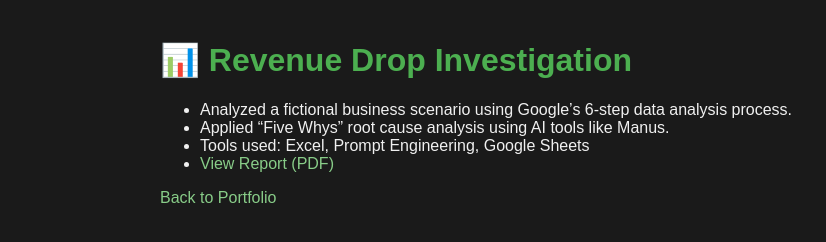
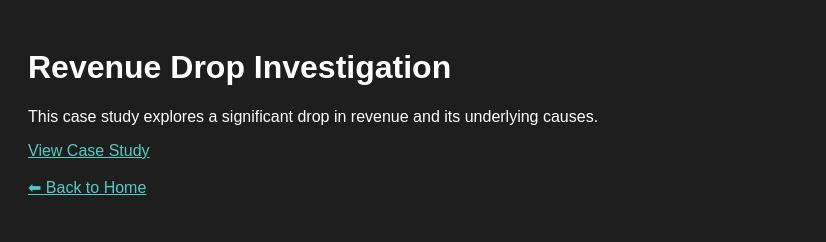
Before and after one commit to ewiges3317/ai-data-portfolio, a plain HTML site: page revenue-drop-investigation/index.html in a window 1280 px wide. Shown: the whole page, without its empty margins (0-826 px from the left). Drawn offline with Linux system fonts and the light colour scheme.

Commit message:
Updated revenue-drop-investigation/index.html layout and link

```diff
--- a/revenue-drop-investigation/index.html
+++ b/revenue-drop-investigation/index.html
@@ -1,42 +1,14 @@
 <!DOCTYPE html>
 <html>
 <head>
-    <title>Revenue Drop Investigation</title>
-    <style>
-        body {
-            font-family: Arial, sans-serif;
-            margin: 0;
-            padding: 0;
-            background-color: #1a1a1a;
-            color: #f0f0f0;
-        }
-        .container {
-            padding: 20px;
-            max-width: 960px;
-            margin: 0 auto;
-        }
-        h1, h2 {
-            color: #4CAF50;
-        }
-        a {
-            color: #88cc88;
-            text-decoration: none;
-        }
-        a:hover {
-            text-decoration: underline;
-        }
-    </style>
+  <meta charset="UTF-8">
+  <title>Revenue Drop Investigation</title>
 </head>
-<body>
-    <div class="container">
-        <h1>📊 Revenue Drop Investigation</h1>
-        <ul>
-            <li>Analyzed a fictional business scenario using Google’s 6-step data analysis process.</li>
-            <li>Applied “Five Whys” root cause analysis using AI tools like Manus.</li>
-            <li>Tools used: Excel, Prompt Engineering, Google Sheets</li>
-            <li><a href="./Revenue-Drop-Case-Study.pdf">View Report (PDF)</a></li>
-        </ul>
-        <a href="../index.html">Back to Portfolio</a>
-    </div>
+<body style="background:#1e1e1e; color:white; font-family:Arial,sans-serif; padding:20px;">
+  <h1>Revenue Drop Investigation</h1>
+  <p>This case study explores a significant drop in revenue and its underlying causes.</p>
+  <a href="case-study.html" style="color:#4ecdc4;">View Case Study</a>
+  <br><br>
+  <a href="../index.html" style="color:#4ecdc4;">⬅ Back to Home</a>
 </body>
 </html>
```
